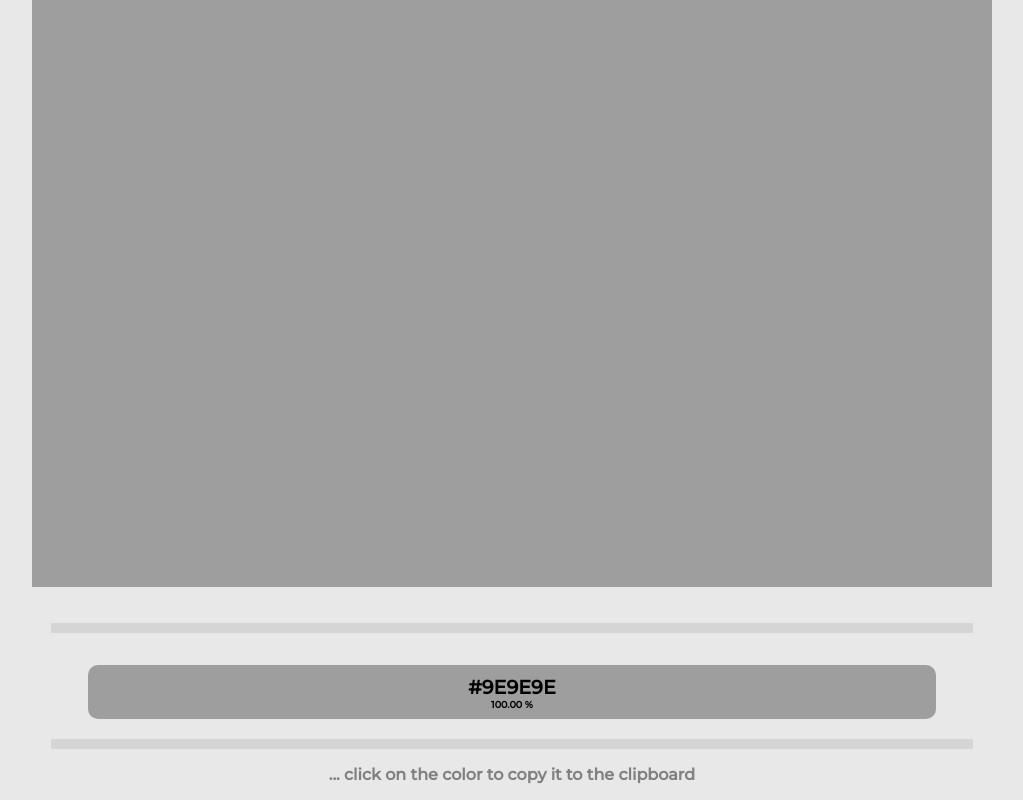
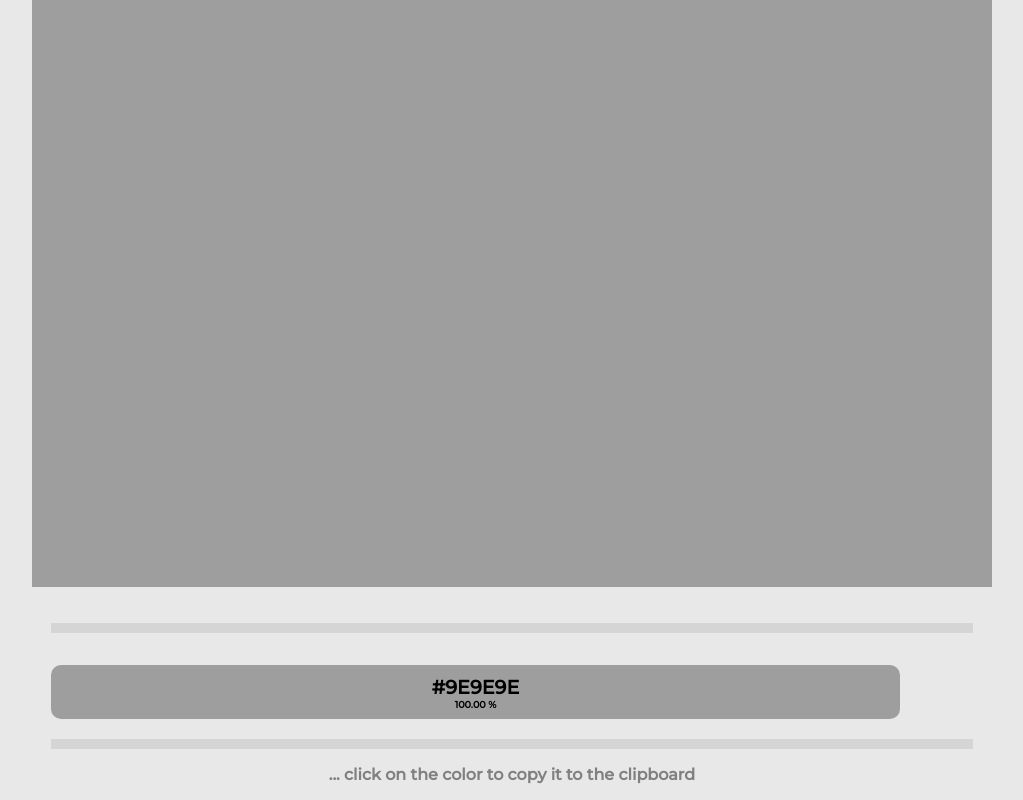
Before and after one commit to pichichi91/color-picker, a React (Create React App) app: page / in a window 1280 px wide. Shown: the part 385-1185 px from the top of the page, without its empty margins (128-1151 px from the left). Built offline with nearby package versions, Linux system fonts and the light colour scheme; a web font is replaced by a local one.

Commit message:
Fix styles

```diff
--- a/src/components/Styles.js
+++ b/src/components/Styles.js
@@ -16,8 +16,8 @@ const StyledColorWrapper = styled.div`
   margin-top: 2em;
   border-top: 10px solid #8080802e;
   border-bottom: 10px solid #8080802e;
-  justify-content: space-evenly;
-  @media screen and (max-width: 768px) {
+  justify-content: flex-start;
+    @media screen and (max-width: 768px) {
     width: 90%;
     flex-direction: column;
   }
@@ -35,11 +35,13 @@ const StyledColorDisplay = styled.div`
   color:  ${(props) => props.color.isDark ? "white" : "black"};
   width: ${(props) => props.color.percentage * 0.9}%;
   min-width: 14%;
+  margin-right: 1em;
 
   @media screen and (max-width: 768px) {
     width: ${(props) => props.color.percentage * 1.5}%;
     max-width: 100%;
     min-width: 29%;
+    margin-right: 0em;
 
   }
 
```
